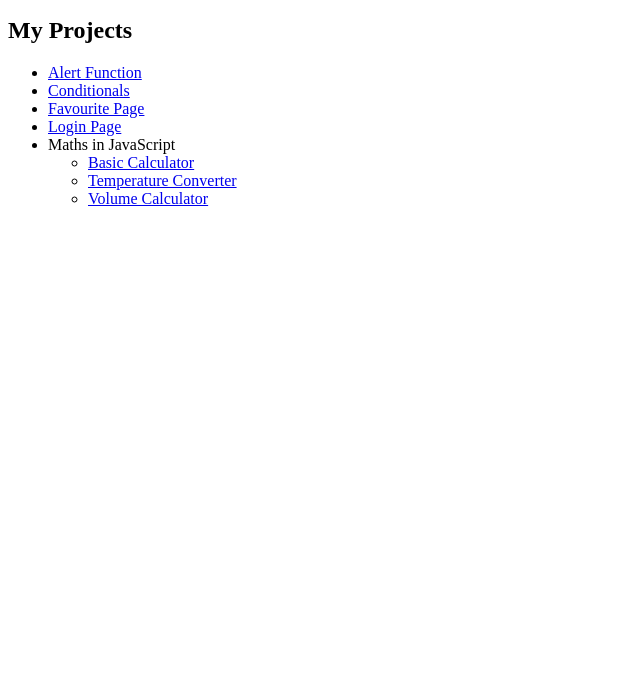
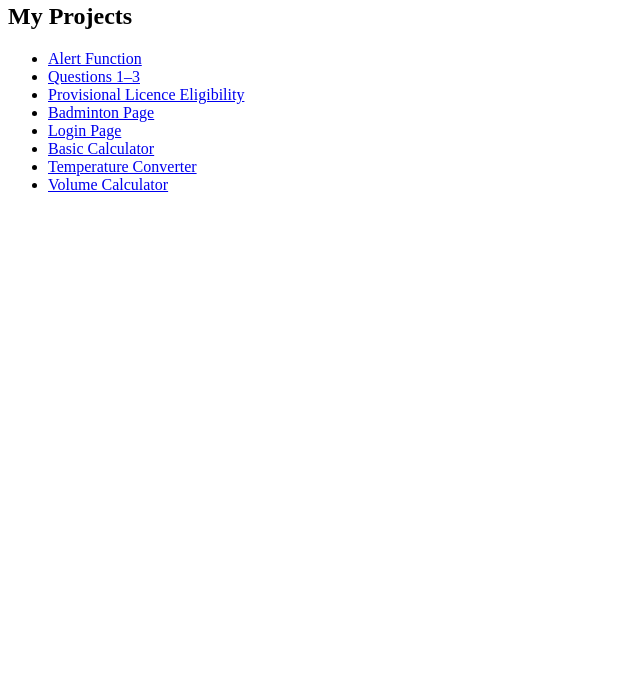
Before and after one commit to Pranav-962k/New-phase-Learning-Javascript, a plain HTML site: page index.html in a window 1280 px wide. Shown: the part 101-800 px from the top of the page, without its empty margins (0-640 px from the left). Drawn offline with Linux system fonts and the light colour scheme.

Commit message:
Refactor project list in index.html

```diff
--- a/index.html
+++ b/index.html
@@ -1,28 +1,15 @@
 
-<!DOCTYPE html>
-<html lang="en">
-<head>
-    <meta charset="UTF-8">
-    <meta name="viewport" content="width=device-width, initial-scale=1.0">
-    <title>New Phase of Learning JavaScript</title>
-</head>
-<body>
 <h1>New Phase of Learning JavaScript</h1>
 <p>A collection of mini-projects built while learning JavaScript.</p>
 
 <h2>My Projects</h2>
 <ul>
-        <li><a href="./Alert%20function/">Alert Function</a></li>
-        <li><a href="./Conditionals/Provisional-licence.html">Conditionals</a></li>
-        <li><a href="./Faviroute%20page/">Favourite Page</a></li>
-        <li><a href="./Login%20page/">Login Page</a></li>
-        <li>Maths in JavaScript
-    <ul>
+    <li><a href="./Alert%20function/Alert.html">Alert Function</a></li>
+    <li><a href="./Alert%20function/Qs1-3.html">Questions 1–3</a></li>
+    <li><a href="./Conditionals/Provisional-licence.html">Provisional Licence Eligibility</a></li>
+    <li><a href="./Faviroute%20page/Badminton.html">Badminton Page</a></li>
+    <li><a href="./Login%20page/Login.html">Login Page</a></li>
     <li><a href="./Maths%20in%20Javascript/Basiccalculator.html">Basic Calculator</a></li>
     <li><a href="./Maths%20in%20Javascript/Temperatureconvert.html">Temperature Converter</a></li>
     <li><a href="./Maths%20in%20Javascript/Volumecal.html">Volume Calculator</a></li>
 </ul>
-</li>
-    </ul>
-</body>
-</html>
```
Lines whose indentation alone changed are shown as unchanged.
